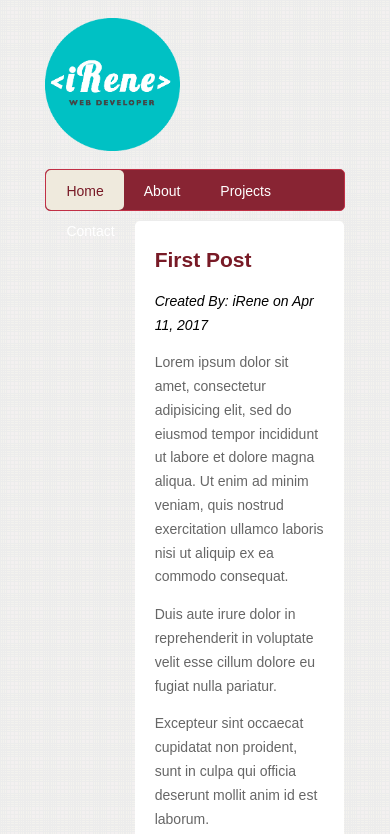
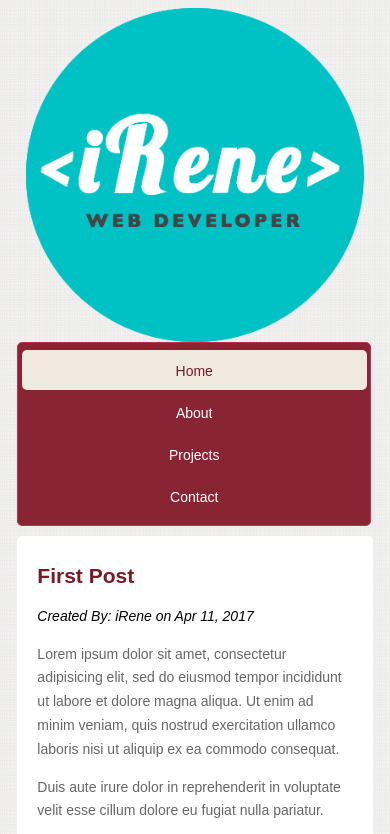
Before and after one commit to IreneDev/projects-2017, a plain HTML site: page 2_Resproject/index.html in a window 390 px wide. Shown: the top 834 px of the page. Drawn offline with Linux system fonts and the light colour scheme; files whose address does not match are found by name.

Commit message:
Add media-query to work nice onsmartphones with min-width: 240px and max-width: 568px.

```diff
--- a/2_Resproject/css/style.css
+++ b/2_Resproject/css/style.css
@@ -184,3 +184,52 @@ footer p {
 		margin-left: 0;
 	}
 }
+
+
+/* smartphones (Portrait and Landscapes)*/
+@media only screen and (min-width: 240px) and (max-width: 568px) {
+	#container {
+		width: 95%;
+	}
+	.main-header img#logo {
+		margin: auto;
+		display: block;
+		width: 95%;
+	}
+	.main-header .main-nav {
+		height: auto;
+		display: block;
+		overflow: hidden;
+		width: 99%;
+	}
+	.main-header .main-nav ul {
+		padding: 2% 1%;
+		text-align: center;
+		width: 98%;
+	}
+	.main-header .main-nav li {
+		float: none;
+		display: block;
+		margin-right: 0;
+		width: 100%;
+		border-bottom:
+	}
+	.main-header .main-nav li a {
+		margin-bottom: 2px;
+		text-align: center;
+	}
+	.main-header .main-nav li a:hover, .main-header .main-nav li a.active {
+		display: block;
+	}
+	#content {
+		width: 100%;
+		float: none;
+	}
+	#sidebar {
+		width: 100%;
+		float: none;
+	}
+	#sidebar .block {
+		margin-left: 0;
+	}
+}
```
